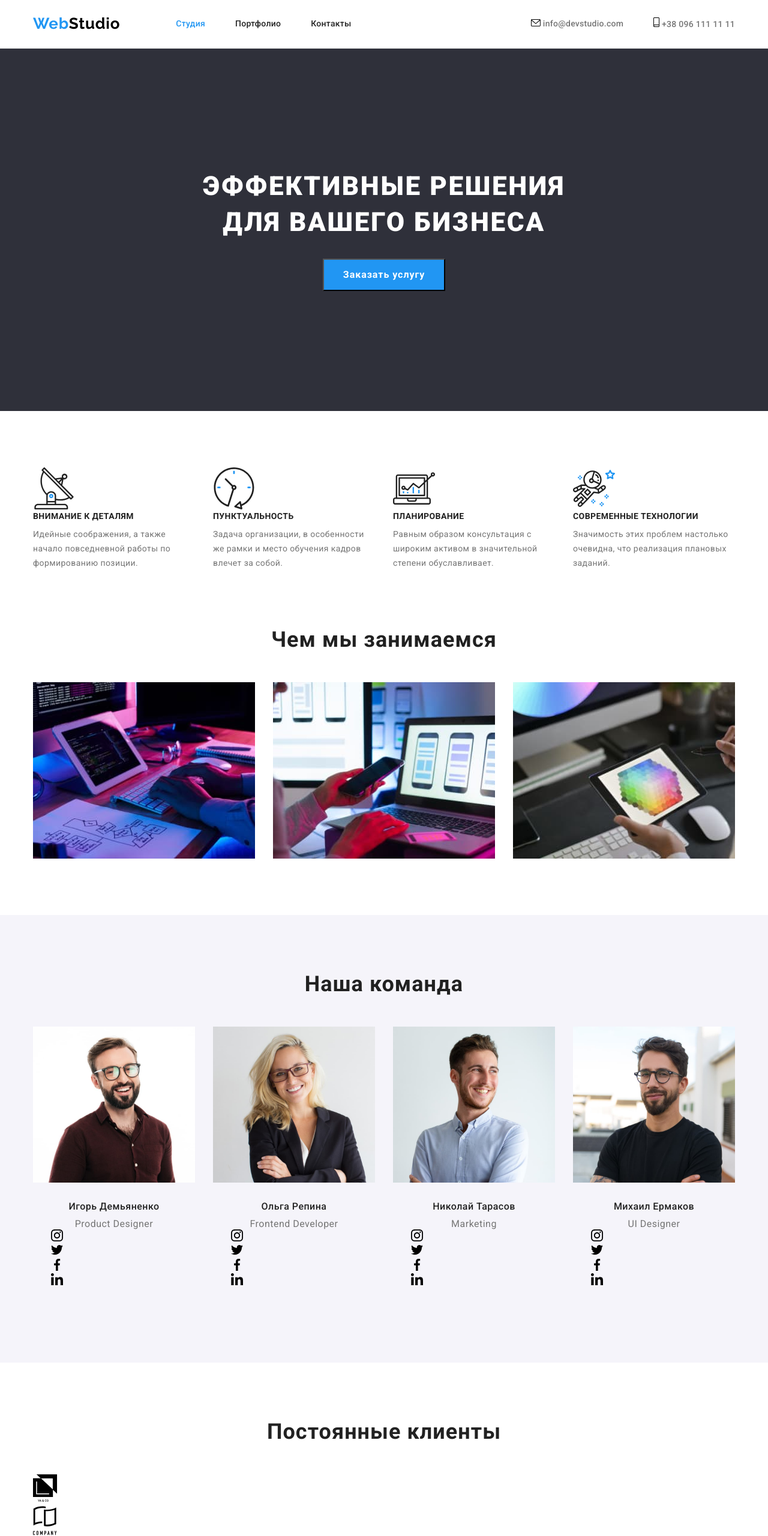
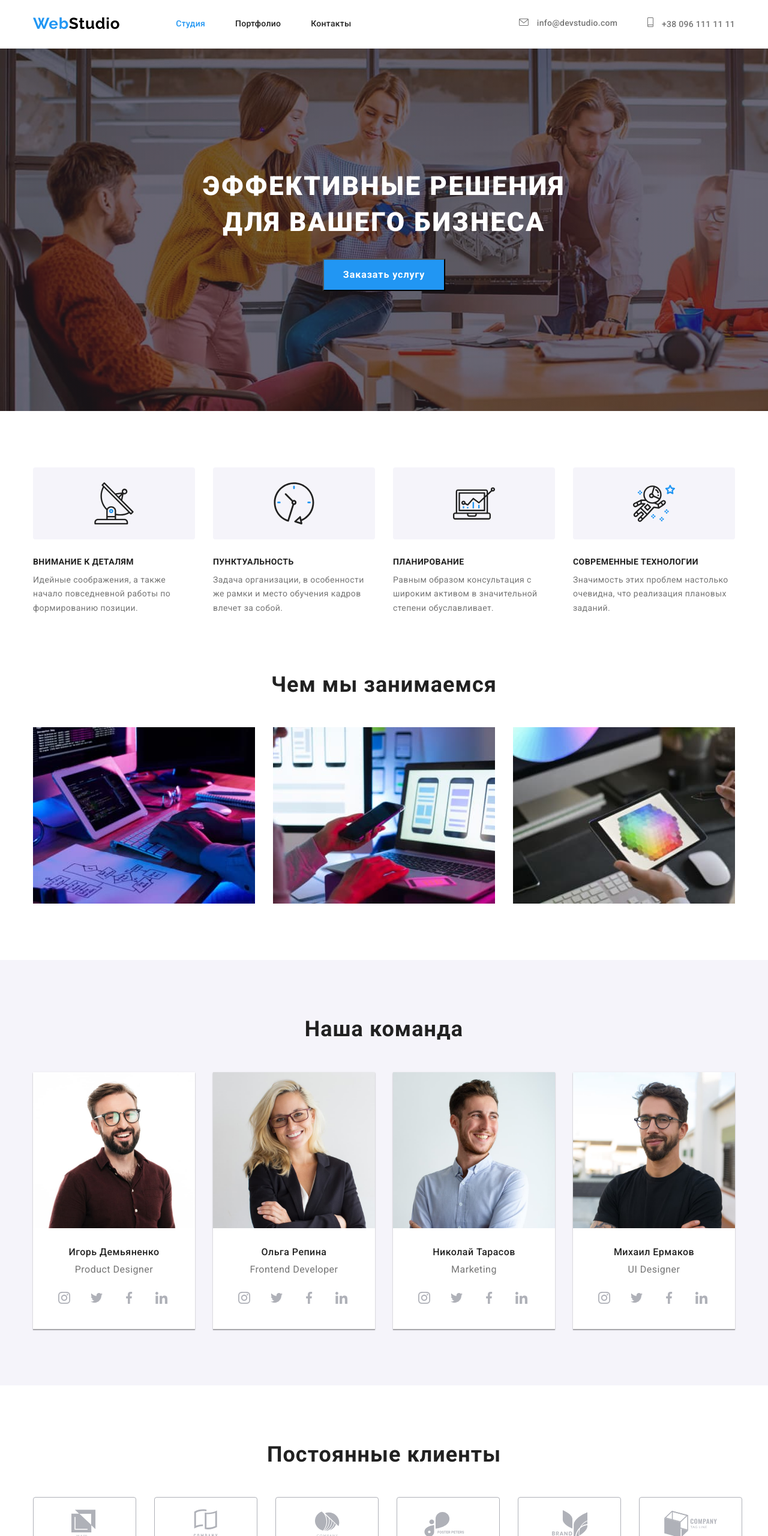
Before and after one commit to HPavlova/goit-markup-hw-04, a plain HTML site: page index.html in a window 1280 px wide. Shown: the top 2560 px of the page at 60% size. Drawn offline with nearby package versions, Linux system fonts and the light colour scheme.

Commit message:
добавляет css

```diff
--- a/css/styles.css
+++ b/css/styles.css
@@ -102,6 +102,69 @@ section {
   display: none;
 }
 
+.img-email:hover,
+.img-email:focus,
+.img-tel:hover,
+.img-tel:focus {
+  fill: var(--accent-color);
+}
+
+.social {
+  /* display: flex; */
+  width: 206px;
+  height: 44px;
+  margin-top: 16px;
+}
+
+.social-list {
+  display: flex;
+  justify-content: space-between;
+}
+
+.social-links {
+  display: flex;
+  align-items: center;
+}
+
+.social-links-icon {
+  display: flex;
+  align-items: center;
+  justify-content: center;
+  width: 44px;
+  height: 44px;
+  border-radius: 50%;
+  fill: #afb1b8;
+}
+
+.social-links:not(:last-child) {
+  margin-right: 10px;
+}
+
+.social-links-icon:hover .img-instagram,
+.social-links-icon:focus .img-instagram {
+  fill: var(--white-text-color);
+}
+
+.social-links-icon:hover .img-twitter,
+.social-links-icon:focus .img-twitter {
+  fill: var(--white-text-color);
+}
+
+.social-links-icon:hover .img-facebook,
+.social-links-icon:focus .img-facebook {
+  fill: var(--white-text-color);
+}
+
+.social-links-icon:hover .img-linkedin,
+.social-links-icon:focus .img-linkedin {
+  fill: var(--white-text-color);
+}
+
+.social-links-icon:hover,
+.social-links-icon:focus {
+  background-color: var(--accent-color);
+}
+
 /* ============= END COMPONENTS ============= */
 
 /* ============= HEADER ============= */
@@ -164,8 +227,14 @@ section {
   color: var(--accent-color);
 }
 
+.contacts-item {
+  display: flex;
+  align-items: center;
+}
+
 .contact-header {
-  padding-top: 32px;
+  display: inline-block;
+  align-items: center;
   font-weight: 500;
   font-size: 14px;
   line-height: 1.14;
@@ -178,12 +247,27 @@ section {
   color: var(--accent-color);
 }
 
+.img-email,
+.img-tel {
+  margin-right: 10px;
+  fill: currentColor;
+}
+
 /* ============= END HEADER ============= */
 
 /* ============= HERO ============= */
 
 .section-hero {
-  background: var(--primary-font-color);
+  flex-grow: 1;
+  background-color: var(--primary-font-color);
+  background-image: linear-gradient(
+      rgba(58, 47, 56, 0.4),
+      rgba(58, 47, 56, 0.4)
+    ),
+    url("../images/hero.jpeg");
+  background-repeat: no-repeat;
+  background-size: cover;
+  max-width: 1600px;
   padding-top: 0;
   padding-bottom: 0;
 }
@@ -237,6 +321,16 @@ section {
   width: 270px;
 }
 
+.feature-item-img {
+  display: flex;
+  align-items: center;
+  justify-content: center;
+  height: 120px;
+  background: #f5f4fa;
+  border-radius: 4px;
+  margin-bottom: 30px;
+}
+
 .feature-title {
   margin-bottom: 10px;
   font-weight: 700;
@@ -284,12 +378,18 @@ section {
   align-items: center;
 }
 
+.team-item {
+  box-shadow: 0px 1px 3px rgba(0, 0, 0, 0.12), 0px 1px 1px rgba(0, 0, 0, 0.14),
+    0px 2px 1px rgba(0, 0, 0, 0.2);
+}
+
 .team-list .team-item + .team-item {
   margin-left: 30px;
 }
 
 .team-item-description {
   padding: 30px;
+  background-color: #ffffff;
 }
 
 .team {
@@ -312,11 +412,62 @@ section {
 
 /* ============= END TEAM ============= */
 
+/* ============= CLIENT ============= */
+
+.client-list {
+  display: flex;
+  align-items: center;
+}
+
+.client-item {
+  border: 1px solid #afb1b8;
+  border-radius: 4px;
+}
+
+.client-item:hover,
+.client-item:focus {
+  border: 1px solid var(--accent-color);
+}
+
+.client-item-logo {
+  display: flex;
+  align-items: center;
+  justify-content: center;
+  width: 170px;
+  height: 90px;
+}
+
+.client-list .client-item + .client-item {
+  margin-left: 30px;
+}
+
+.client-item-logo:hover .img-logo,
+.client-item-logo:focus .img-logo {
+  fill: var(--accent-color);
+}
+
+.img-logo {
+  fill: #afb1b8;
+}
+
+/* ============= END CLIENT ============= */
+
 /* ============= FOOTER ============= */
 .footer {
   padding-top: 60px;
   padding-bottom: 60px;
   background: var(--primary-font-color);
+}
+
+.footer .container {
+  display: flex;
+  align-items: baseline;
+  height: 252px;
+}
+
+.footer-social {
+  height: 80px;
+  margin-left: 70px;
 }
 
 .logo-footer,
@@ -327,6 +478,8 @@ section {
 }
 
 .logo-footer {
+  width: 145px;
+  height: 31px;
   margin-bottom: 20px;
 }
 
@@ -353,6 +506,21 @@ section {
   color: rgba(255, 255, 255, 0.6);
 }
 
+.join {
+  display: block;
+  margin-bottom: 20px;
+  font-weight: 700;
+  font-size: 14px;
+  line-height: 1.14;
+  letter-spacing: 00.03em;
+  text-transform: uppercase;
+  color: var(--white-text-color);
+}
+
+.social-links-icon {
+  background: rgba(255, 255, 255, 0.1);
+}
+
 /* ============= END FOOTER ============= */
 
 /* ============= PORTFOLIO ============= *
@@ -367,6 +535,12 @@ section {
 
 .filter-item {
   display: block;
+}
+
+.filter-item:hover,
+.filter-item:focus {
+  box-shadow: 0px 3px 1px rgba(0, 0, 0, 0.1), 0px 1px 2px rgba(0, 0, 0, 0.08),
+    0px 2px 2px rgba(0, 0, 0, 0.12);
 }
 
 .filter-list .filter-item + .filter-item {
@@ -413,6 +587,11 @@ section {
   border: 0;
 }
 
+.card-item:hover {
+  box-shadow: 0px 1px 1px rgba(0, 0, 0, 0.12), 0px 4px 4px rgba(0, 0, 0, 0.06),
+    1px 4px 6px rgba(0, 0, 0, 0.16);
+}
+
 .card-item-description {
   padding-left: 24px;
   padding-right: 24px;
```
